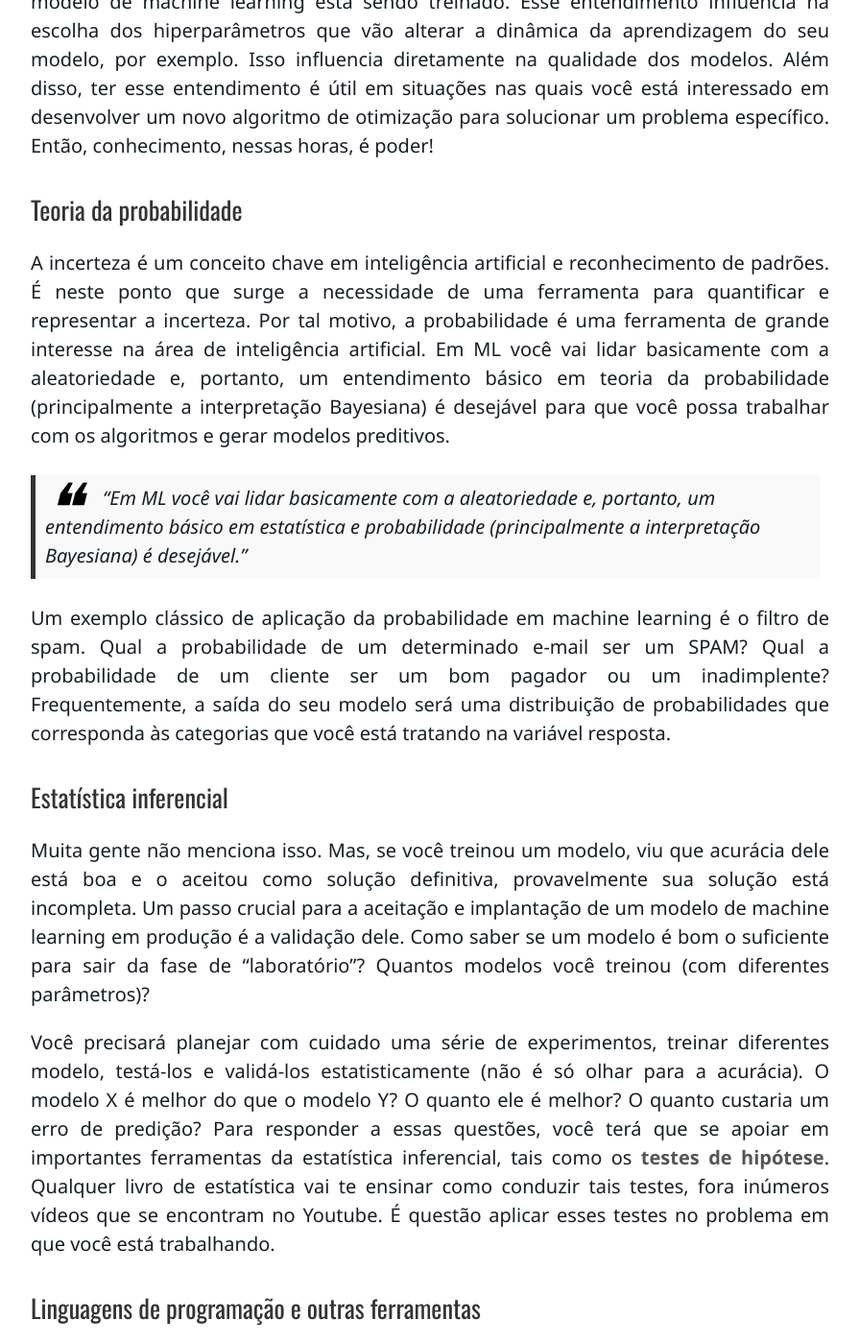
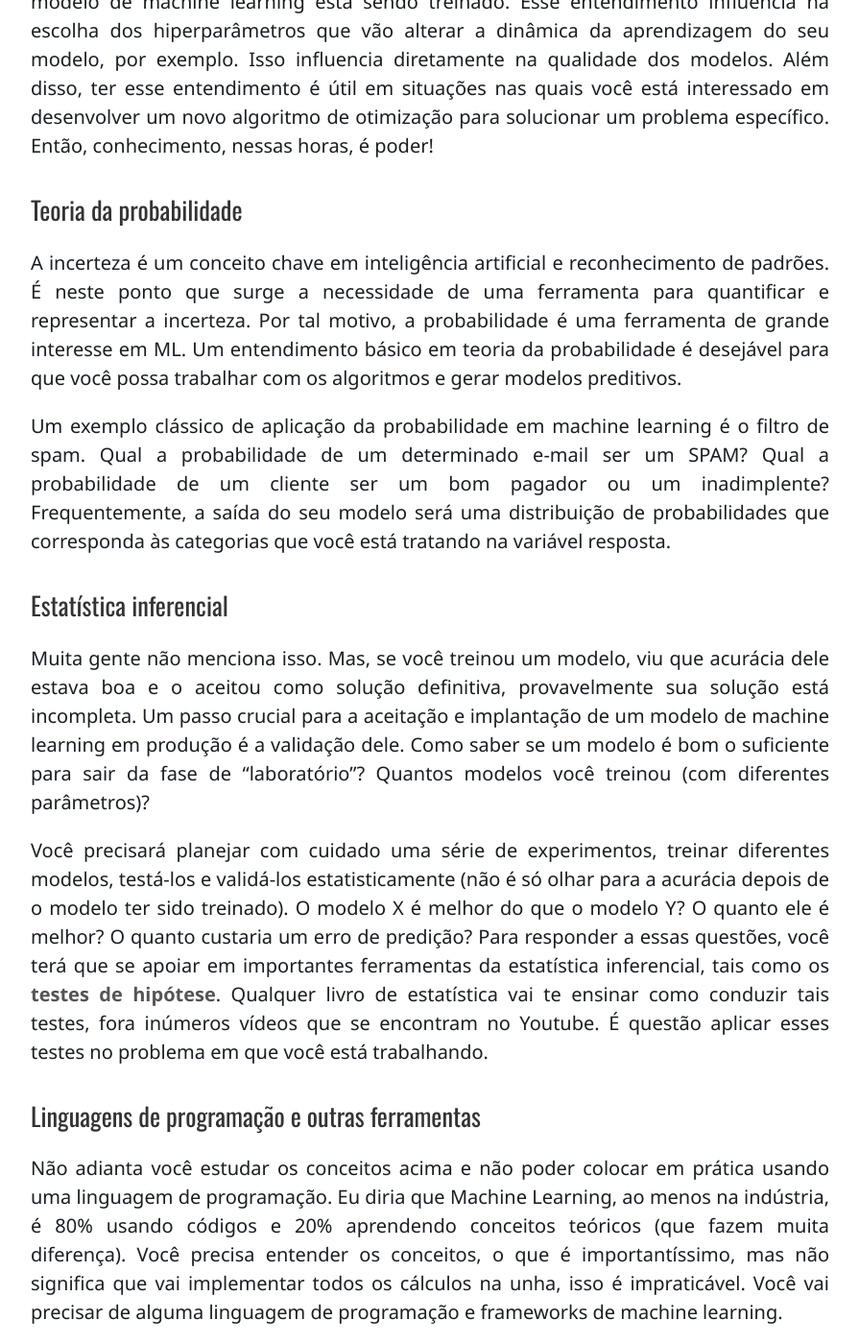
Before and after one commit to luisfredgs/luisfredgs.github.io, a Jekyll site: the page built from _posts/2018-01-18-dicas-para-aprender-machine-learning.md, in a window 1280 px wide and 1400 px high, scrolled down 4850 px. Shown: the whole window at 96% size, without its empty margins (192-1087 px from the left). Built offline with Jekyll 4.4.1, drawn with Linux system fonts in a browser that asks for light colours; formulas are drawn with MathJax 3; comment, search, counter and statistics services are not loaded; some of the changed text lies outside the part shown.

Commit message:
Update 2018-01-18-dicas-para-aprender-machine-learning.md

```diff
--- a/_posts/2018-01-18-dicas-para-aprender-machine-learning.md
+++ b/_posts/2018-01-18-dicas-para-aprender-machine-learning.md
@@ -79,16 +79,15 @@ Não! Você não vai precisar calcular integrais e derivadas de uma maneira dire
 
 ## Teoria da probabilidade
 
-A incerteza é um conceito chave em inteligência artificial e reconhecimento de padrões. É neste ponto que surge a necessidade de uma ferramenta para quantificar e representar a incerteza. Por tal motivo, a probabilidade é uma ferramenta de grande interesse na área de  inteligência artificial. Em ML você vai lidar basicamente com a aleatoriedade e, portanto, um entendimento básico em teoria da probabilidade (principalmente a interpretação Bayesiana) é desejável para que você possa trabalhar com os algoritmos e gerar modelos preditivos.
-> *“Em ML você vai lidar basicamente com a aleatoriedade e, portanto, um entendimento básico em estatística e probabilidade (principalmente a interpretação Bayesiana) é desejável.”*
+A incerteza é um conceito chave em inteligência artificial e reconhecimento de padrões. É neste ponto que surge a necessidade de uma ferramenta para quantificar e representar a incerteza. Por tal motivo, a probabilidade é uma ferramenta de grande interesse em ML. Um entendimento básico em teoria da probabilidade é desejável para que você possa trabalhar com os algoritmos e gerar modelos preditivos.
 
 Um exemplo clássico de aplicação da probabilidade em machine learning é o filtro de spam. Qual a probabilidade de um determinado e-mail ser um SPAM? Qual a probabilidade de um cliente ser um bom pagador ou um inadimplente? Frequentemente, a saída do seu modelo será uma distribuição de probabilidades que corresponda às categorias que você está tratando na variável resposta.
 
 ## Estatística inferencial
 
-Muita gente não menciona isso. Mas, se você treinou um modelo, viu que acurácia dele está boa e o aceitou como solução definitiva, provavelmente sua solução está incompleta. Um passo crucial para a aceitação e implantação de um modelo de machine learning em produção é a validação dele. Como saber se um modelo é bom o suficiente para sair da fase de "laboratório"? Quantos modelos você treinou (com diferentes parâmetros)?
+Muita gente não menciona isso. Mas, se você treinou um modelo, viu que acurácia dele estava boa e o aceitou como solução definitiva, provavelmente sua solução está incompleta. Um passo crucial para a aceitação e implantação de um modelo de machine learning em produção é a validação dele. Como saber se um modelo é bom o suficiente para sair da fase de "laboratório"? Quantos modelos você treinou (com diferentes parâmetros)?
 
-Você precisará planejar com cuidado uma série de experimentos, treinar diferentes modelo, testá-los e validá-los estatisticamente (não é só olhar para a acurácia). O modelo X é melhor do que o modelo Y? O quanto ele é melhor? O quanto custaria um erro de predição? Para responder a essas questões, você terá que se apoiar em importantes ferramentas da estatística inferencial, tais como os **testes de hipótese**. Qualquer livro de estatística vai te ensinar como conduzir tais testes, fora inúmeros vídeos que se encontram no Youtube. É questão aplicar esses testes no problema em que você está trabalhando.
+Você precisará planejar com cuidado uma série de experimentos, treinar diferentes modelos, testá-los e validá-los estatisticamente (não é só olhar para a acurácia depois de o modelo ter sido treinado). O modelo X é melhor do que o modelo Y? O quanto ele é melhor? O quanto custaria um erro de predição? Para responder a essas questões, você terá que se apoiar em importantes ferramentas da estatística inferencial, tais como os **testes de hipótese**. Qualquer livro de estatística vai te ensinar como conduzir tais testes, fora inúmeros vídeos que se encontram no Youtube. É questão aplicar esses testes no problema em que você está trabalhando.
 
 ## Linguagens de programação e outras ferramentas
 
```
Also changed, not shown: other parts of _posts/2018-01-18-dicas-para-aprender-machine-learning.md (+1 -1 lines).
